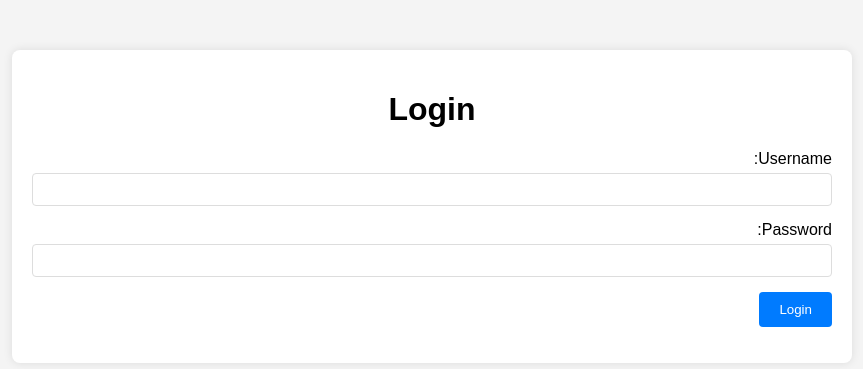
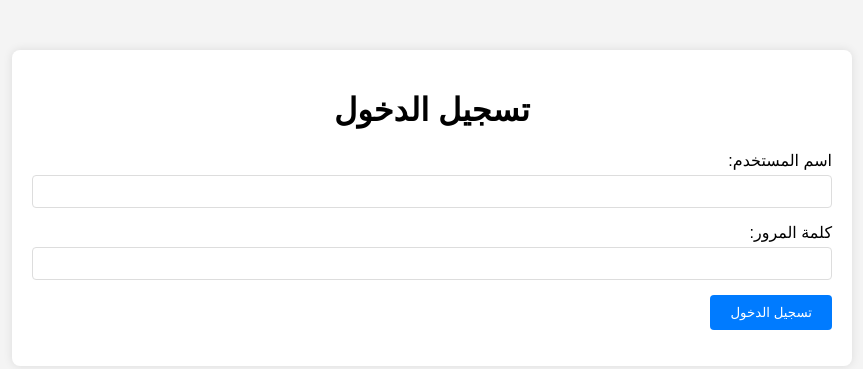
Before and after one commit to hsnshehata/G-AI, a website: page public/index.html in a window 1280 px wide. Shown: the whole page, without its empty margins (208-1071 px from the left). Drawn offline with Linux system fonts and the light colour scheme.

Commit message:
Update index.html

```diff
--- a/public/index.html
+++ b/public/index.html
@@ -1,24 +1,24 @@
 <!DOCTYPE html>
-<html lang="en">
+<html lang="ar" dir="rtl">
 <head>
   <meta charset="UTF-8">
   <meta name="viewport" content="width=device-width, initial-scale=1.0">
-  <title>AI Chat Controller - Login</title>
+  <title>نظام إدارة البوتات - تسجيل الدخول</title>
   <link rel="stylesheet" href="/css/style.css">
 </head>
 <body>
   <div class="container">
-    <h1>Login</h1>
+    <h1>تسجيل الدخول</h1>
     <form id="loginForm">
       <div>
-        <label for="username">Username:</label>
+        <label for="username">اسم المستخدم:</label>
         <input type="text" id="username" required>
       </div>
       <div>
-        <label for="password">Password:</label>
+        <label for="password">كلمة المرور:</label>
         <input type="password" id="password" required>
       </div>
-      <button type="submit">Login</button>
+      <button type="submit">تسجيل الدخول</button>
     </form>
     <p id="error" style="color: red;"></p>
   </div>
```
